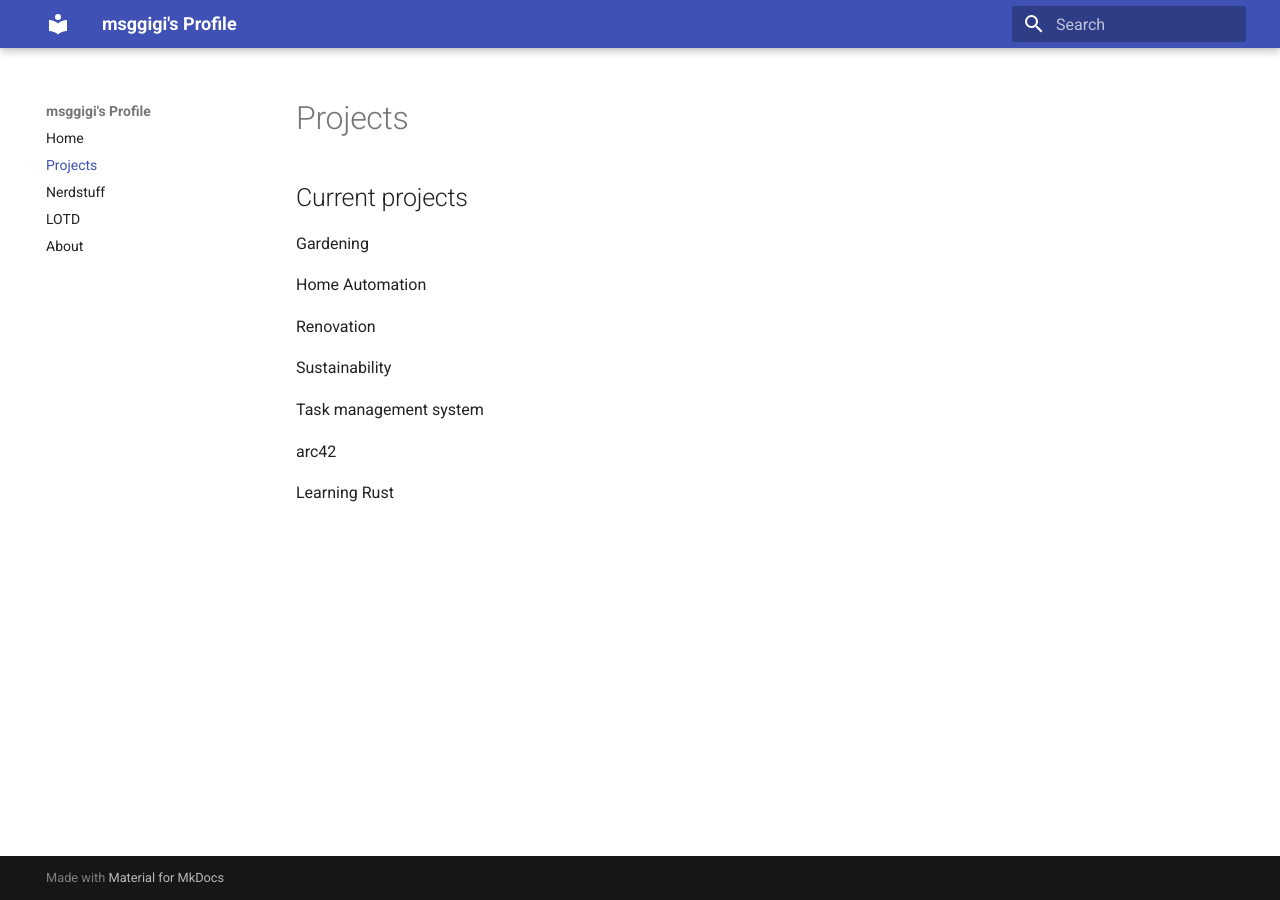
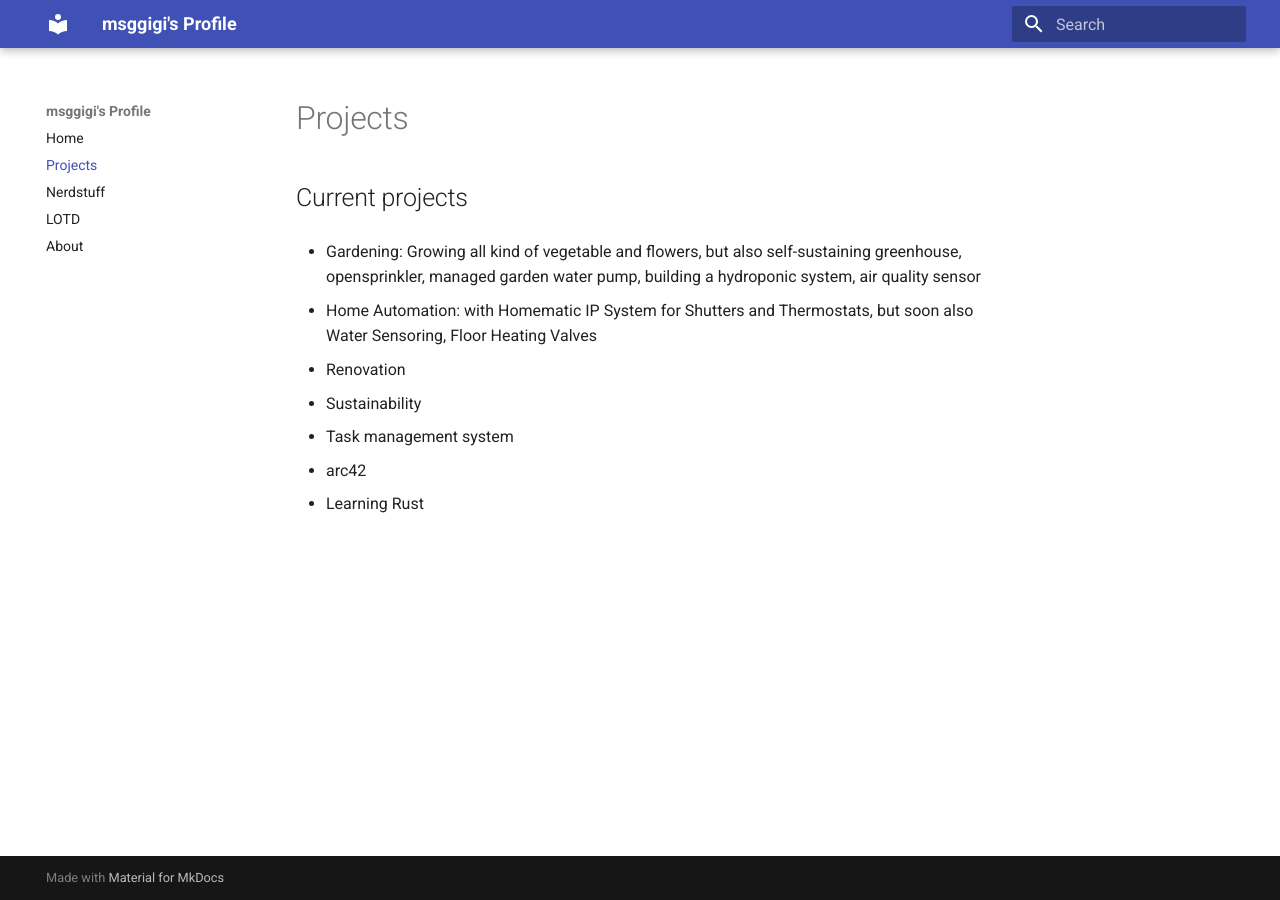
Before and after one commit to msggigi/msggigi.github.io, an MkDocs documentation site: the page built from docs/projects.md, in a window 1280 px wide. Built offline with MkDocs 1.6.1 and Material for MkDocs 9.7.7, drawn with Linux system fonts in a browser that asks for light colours.

Commit message:
Updated Projects subpage

```diff
--- a/docs/projects.md
+++ b/docs/projects.md
@@ -2,16 +2,18 @@
 
 ## Current projects
 
-Gardening
+* Gardening: Growing all kind of vegetable and flowers, but also self-sustaining greenhouse, opensprinkler, managed garden water pump, building a hydroponic system, air quality sensor
 
-Home Automation
+* Home Automation: with Homematic IP System for Shutters and Thermostats, but soon also Water Sensoring, Floor Heating Valves
 
-Renovation
 
-Sustainability
 
-Task management system
+* Renovation
 
-arc42
+* Sustainability
 
-Learning Rust
+* Task management system
+
+* arc42
+
+* Learning Rust
```
